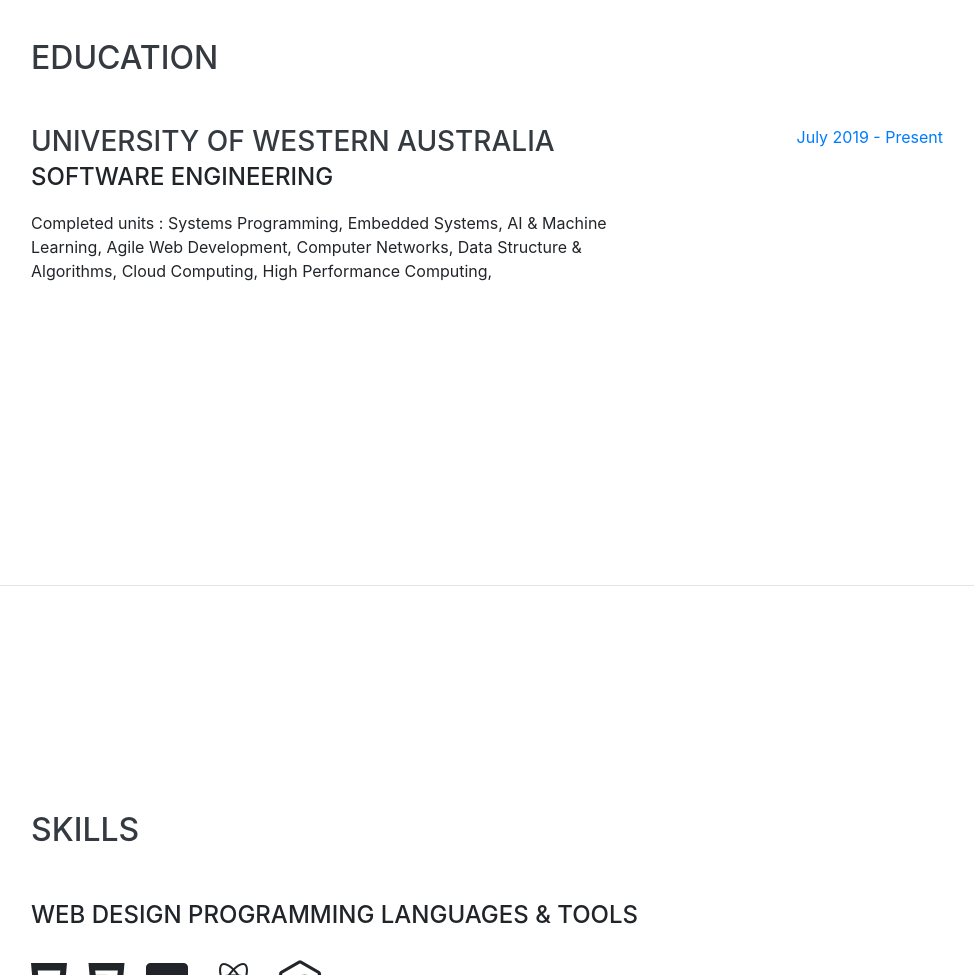
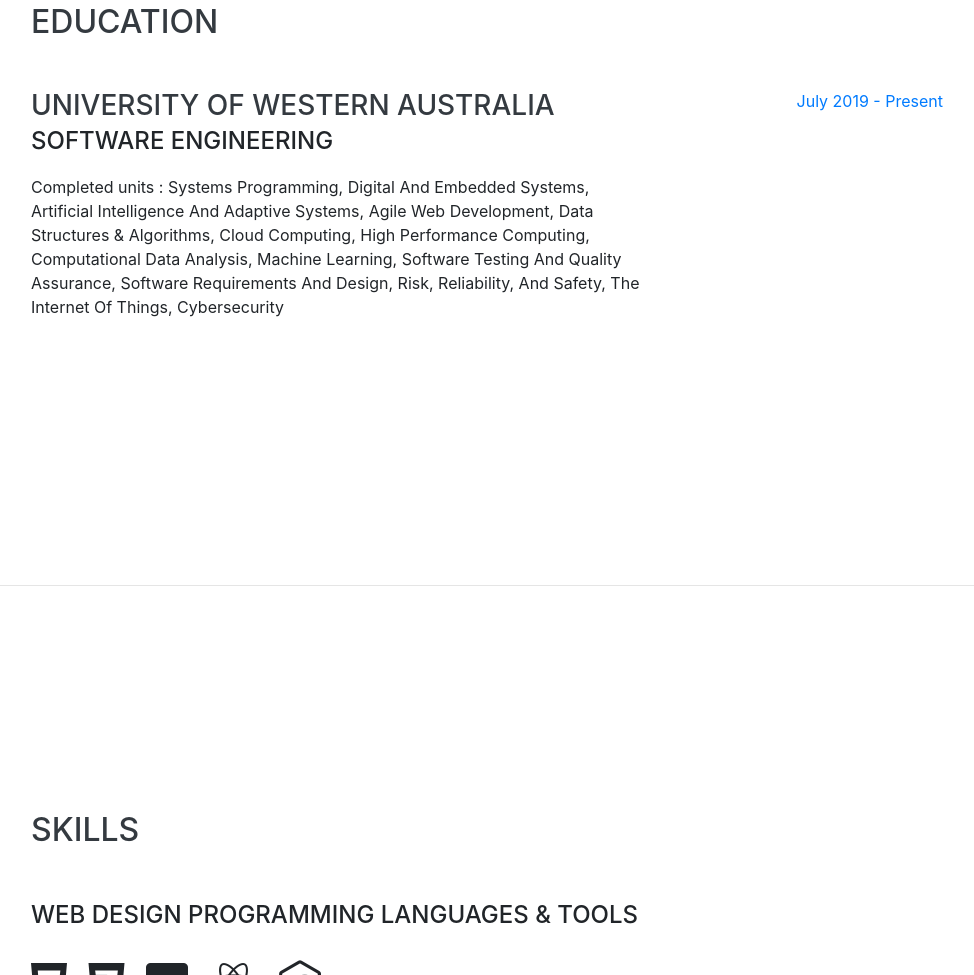
Before and after one commit to Daniel889911/About-Me, a website with bundled scripts: page index.html in a window 1280 px wide. Shown: the part 1017-1992 px from the top of the page, without its empty margins (289-1263 px from the left). Built offline with nearby package versions, Linux system fonts and the light colour scheme; a web font is replaced by a local one.

Commit message:
Update index.html

```diff
--- a/index.html
+++ b/index.html
@@ -90,8 +90,9 @@
           <div class="resume-content">
             <h3 class="mb-0">University Of Western Australia</h3>
             <div class="subheading mb-3">Software Engineering</div>
-            <div>Completed units : Systems Programming, Embedded Systems, AI & Machine Learning, Agile Web Development, Computer Networks, Data Structure & Algorithms,
-              Cloud Computing, High Performance Computing,
+            <div>Completed units : Systems Programming, Digital And Embedded Systems, Artificial Intelligence And Adaptive Systems, Agile Web Development, Data Structures & Algorithms,
+              Cloud Computing, High Performance Computing, Computational Data Analysis, Machine Learning, Software Testing And Quality Assurance, Software Requirements And Design,
+              Risk, Reliability, And Safety, The Internet Of Things, Cybersecurity
             </div>
           </div>
           <div class="resume-date text-md-right">
```
